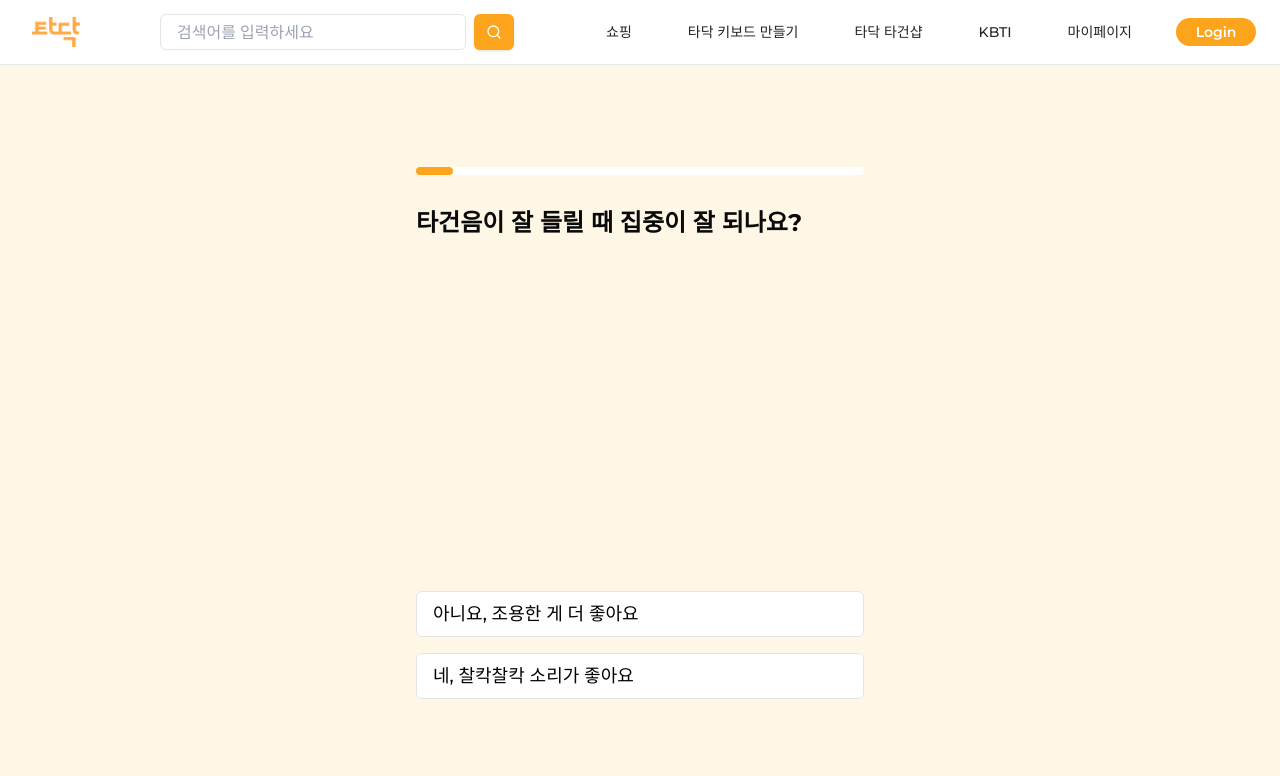
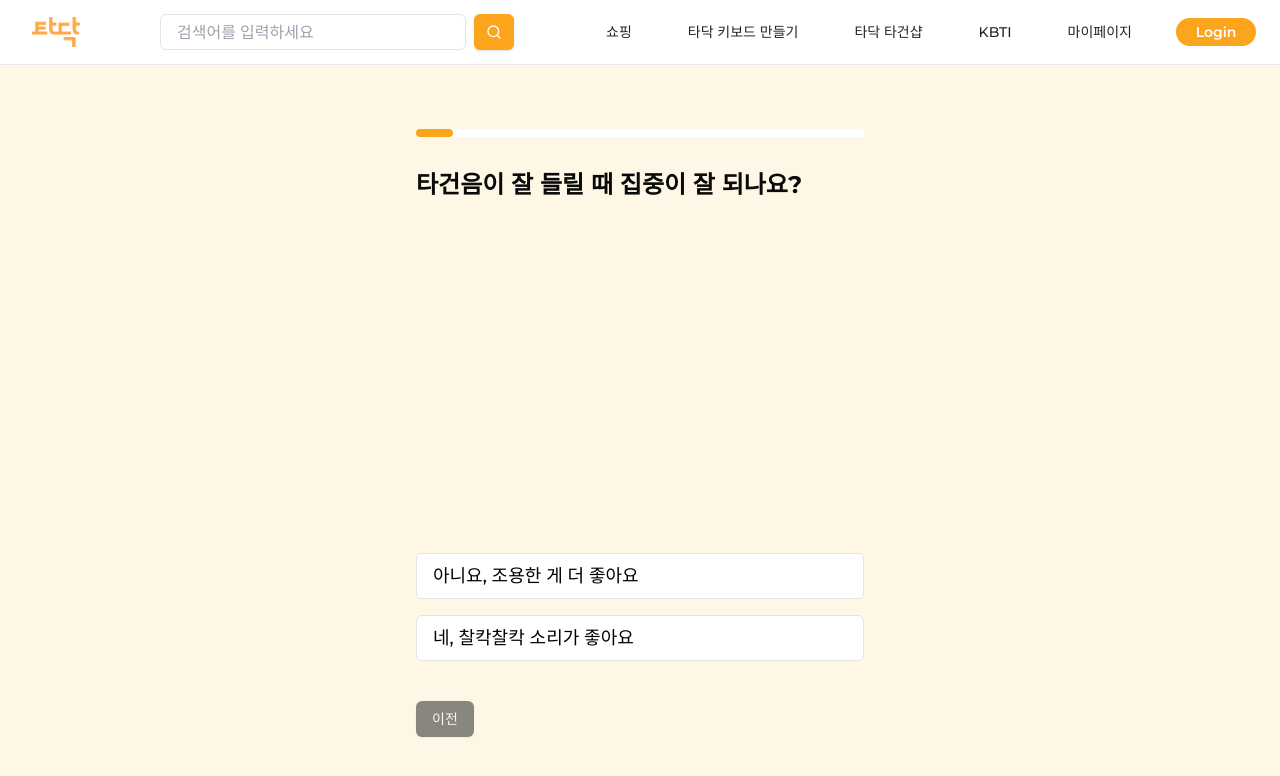
Before and after one commit to teamdadada/tadak, a React (Vite) app in the folder client/web/: page /kbti/test in a window 1280 px wide. Shown: the top 776 px of the page. Built offline with nearby package versions, Linux system fonts and the light colour scheme; a web font is replaced by a local one.

Commit message:
[S12P31A703-531] [FE] feat: KBTI 테스트 이전 질문 이동 버튼 추가

```diff
--- a/client/web/src/pages/KbtiPage/KbtiTestPage.tsx
+++ b/client/web/src/pages/KbtiPage/KbtiTestPage.tsx
@@ -1,11 +1,14 @@
 import ProgressBar from '@/components/kbti/ProgressBar'
 import QuestionDisplay from '@/components/kbti/QuestionDisplay'
+import { Button } from '@/components/ui/button'
 import { kbtiQuestions } from '@/types/kbti'
 import { useState } from 'react'
 import { useNavigate } from 'react-router-dom'
 
 const KbtiTestPage = () => {
   const navigate = useNavigate()
+  const [answers, setAnswers] = useState<number[]>([])
+
   const [scores, setScores] = useState<Record<string, number>>({
     Q: 0,
     E: 0,
@@ -24,12 +27,28 @@ const KbtiTestPage = () => {
     newScores[axis[choice]] += 1
     setScores(newScores)
 
+    setAnswers((prev) => [...prev, choice])
+
     if (currentQuestion < kbtiQuestions.length - 1) {
       setCurrentQuestion(currentQuestion + 1)
     } else {
       const result = calculateKBTI(newScores)
       navigate(`/kbti/result?type=${result}`)
     }
+  }
+
+  const handleBack = () => {
+    if (currentQuestion === 0) return
+
+    const prevChoice = answers[currentQuestion - 1]
+    const prevAxis = kbtiQuestions[currentQuestion - 1].axis
+
+    const newScores = { ...scores }
+    newScores[prevAxis[prevChoice]] -= 1
+    setScores(newScores)
+
+    setAnswers((prev) => prev.slice(0, -1)) // 마지막 선택 제거
+    setCurrentQuestion(currentQuestion - 1)
   }
 
   const calculateKBTI = (scores: Record<string, number>) => {
@@ -48,6 +67,11 @@ const KbtiTestPage = () => {
           }
         />
       </div>
+      <div className="flex justify-start w-full mt-6">
+        <Button onClick={handleBack} disabled={currentQuestion === 0}>
+          이전
+        </Button>
+      </div>
     </div>
   )
 }
```
